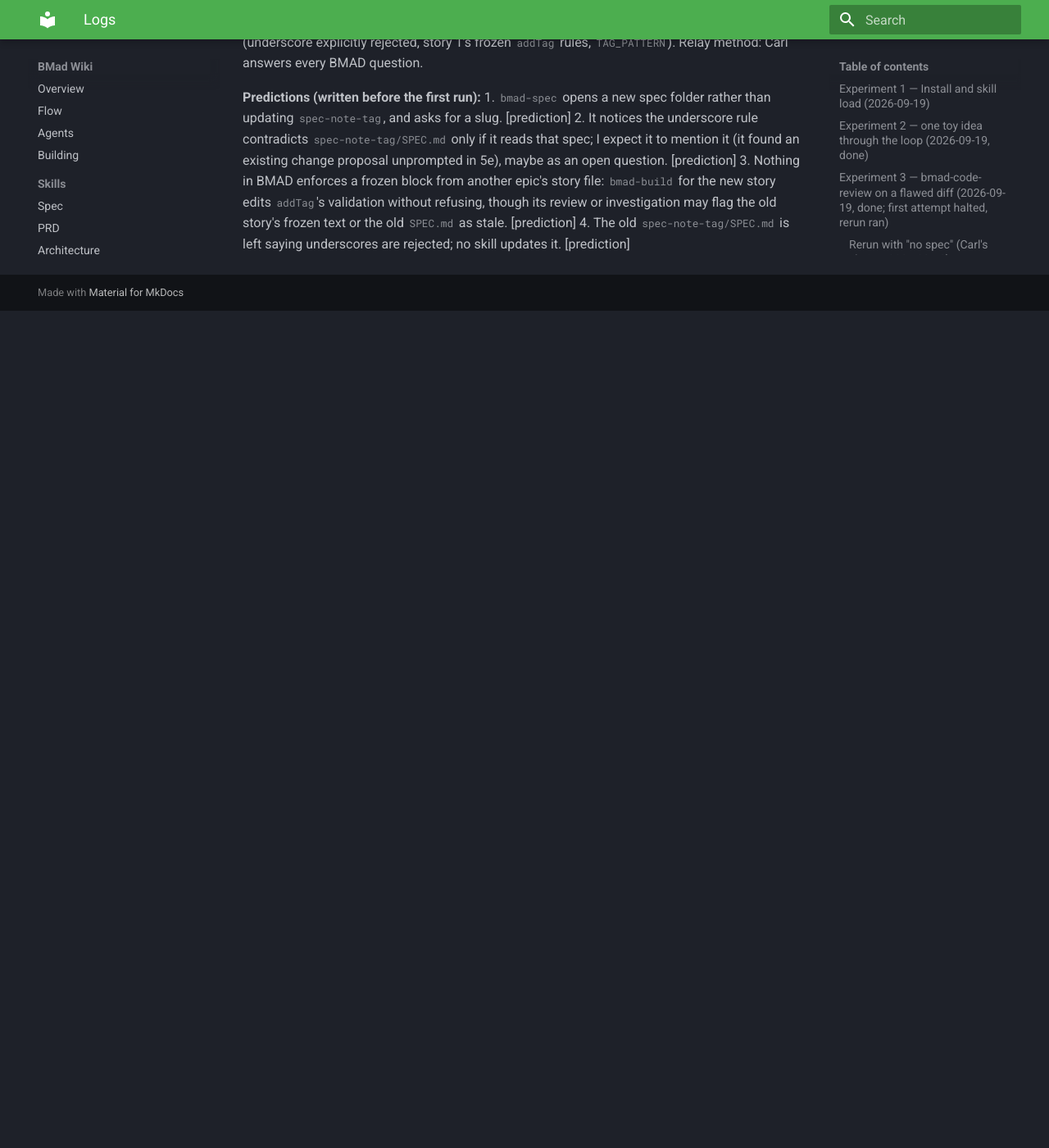
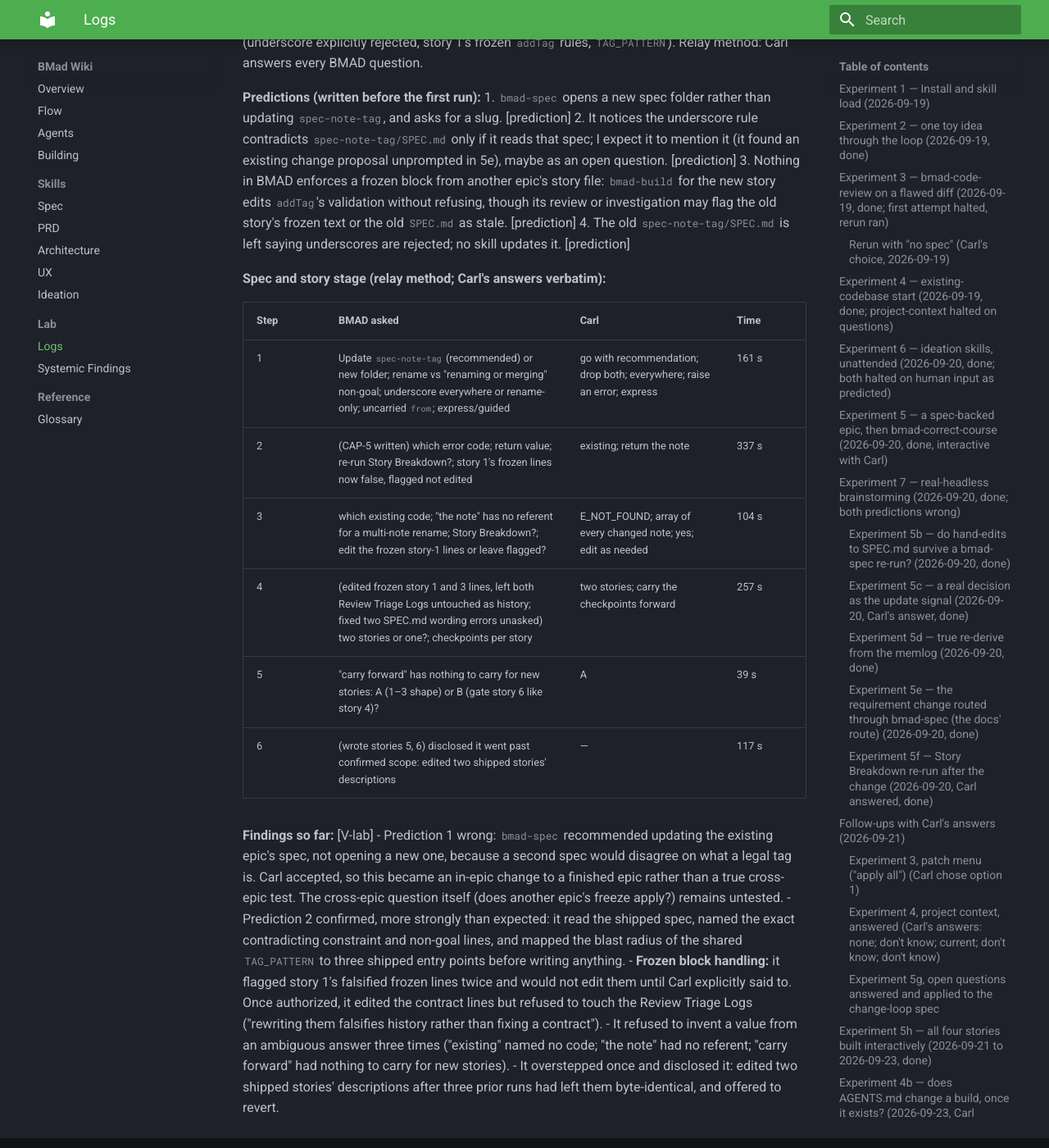
Before and after one commit to ctupper/woods-walks, an MkDocs documentation site: the page built from docs/bmad/lab-log.md, in a window 1280 px wide and 1400 px high, scrolled down 36440 px. Shown: the whole window at 82% size. Built offline with MkDocs 1.6.1 and Material for MkDocs 9.7.7, drawn with Linux system fonts in a browser that asks for light colours; before the commit the page ends 36819 px from its top, so only the background shows below that.

Commit message:
docs: auto-sync BMad wiki (lab-log.md)

```diff
--- a/docs/bmad/lab-log.md
+++ b/docs/bmad/lab-log.md
@@ -580,3 +580,21 @@
 2. It notices the underscore rule contradicts `spec-note-tag/SPEC.md` only if it reads that spec; I expect it to mention it (it found an existing change proposal unprompted in 5e), maybe as an open question. [prediction]
 3. Nothing in BMAD enforces a frozen block from another epic's story file: `bmad-build` for the new story edits `addTag`'s validation without refusing, though its review or investigation may flag the old story's frozen text or the old `SPEC.md` as stale. [prediction]
 4. The old `spec-note-tag/SPEC.md` is left saying underscores are rejected; no skill updates it. [prediction]
+
+**Spec and story stage (relay method; Carl's answers verbatim):**
+
+| Step | BMAD asked | Carl | Time |
+|---|---|---|---|
+| 1 | Update `spec-note-tag` (recommended) or new folder; rename vs "renaming or merging" non-goal; underscore everywhere or rename-only; uncarried `from`; express/guided | go with recommendation; drop both; everywhere; raise an error; express | 161 s |
+| 2 | (CAP-5 written) which error code; return value; re-run Story Breakdown?; story 1's frozen lines now false, flagged not edited | existing; return the note | 337 s |
+| 3 | which existing code; "the note" has no referent for a multi-note rename; Story Breakdown?; edit the frozen story-1 lines or leave flagged? | E_NOT_FOUND; array of every changed note; yes; edit as needed | 104 s |
+| 4 | (edited frozen story 1 and 3 lines, left both Review Triage Logs untouched as history; fixed two SPEC.md wording errors unasked) two stories or one?; checkpoints per story | two stories; carry the checkpoints forward | 257 s |
+| 5 | "carry forward" has nothing to carry for new stories: A (1–3 shape) or B (gate story 6 like story 4)? | A | 39 s |
+| 6 | (wrote stories 5, 6) disclosed it went past confirmed scope: edited two shipped stories' descriptions | — | 117 s |
+
+**Findings so far:** [V-lab]
+- Prediction 1 wrong: `bmad-spec` recommended updating the existing epic's spec, not opening a new one, because a second spec would disagree on what a legal tag is. Carl accepted, so this became an in-epic change to a finished epic rather than a true cross-epic test. The cross-epic question itself (does another epic's freeze apply?) remains untested.
+- Prediction 2 confirmed, more strongly than expected: it read the shipped spec, named the exact contradicting constraint and non-goal lines, and mapped the blast radius of the shared `TAG_PATTERN` to three shipped entry points before writing anything.
+- **Frozen block handling:** it flagged story 1's falsified frozen lines twice and would not edit them until Carl explicitly said to. Once authorized, it edited the contract lines but refused to touch the Review Triage Logs ("rewriting them falsifies history rather than fixing a contract").
+- It refused to invent a value from an ambiguous answer three times ("existing" named no code; "the note" had no referent; "carry forward" had nothing to carry for new stories).
+- It overstepped once and disclosed it: edited two shipped stories' descriptions after three prior runs had left them byte-identical, and offered to revert.
```
